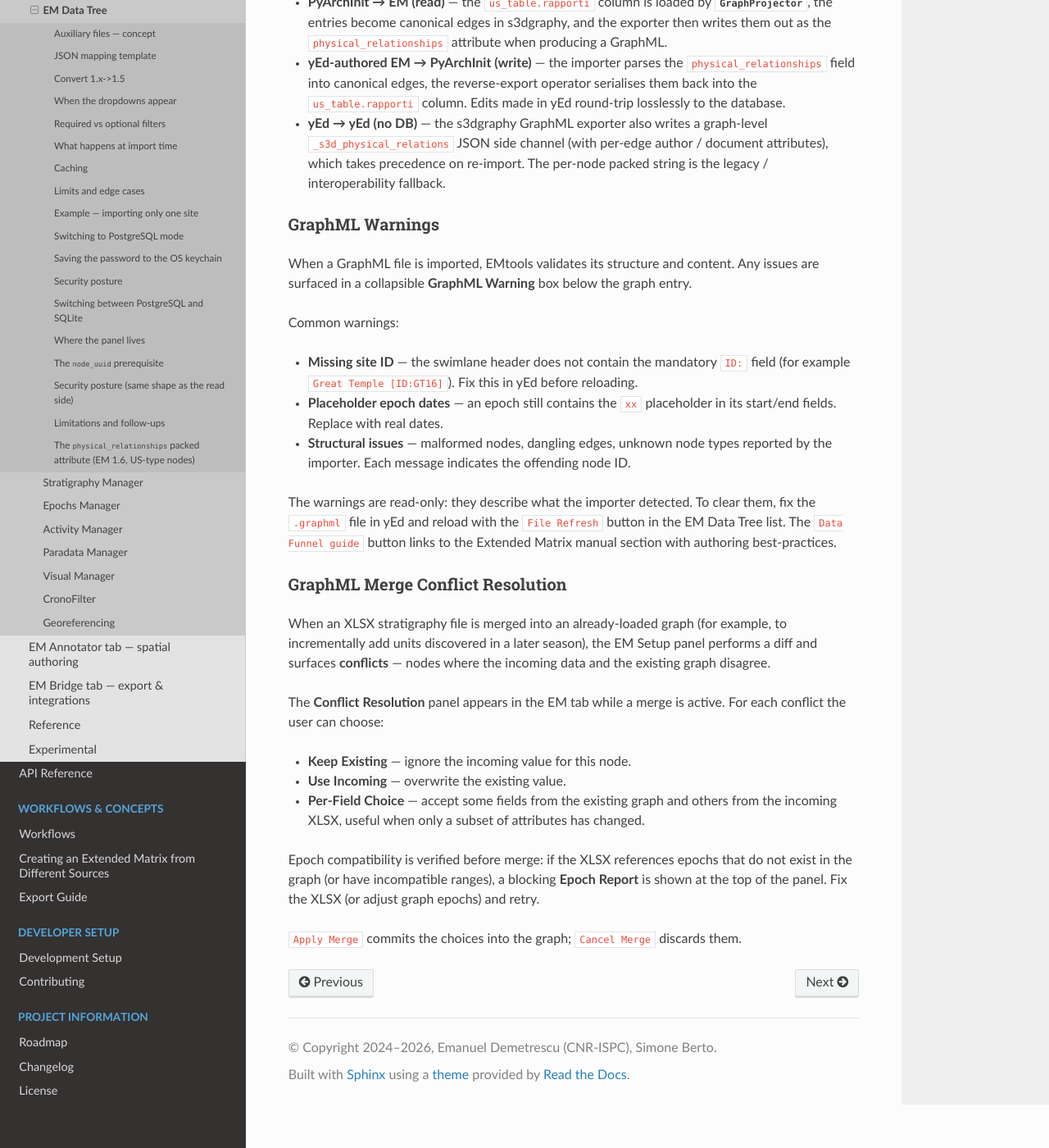
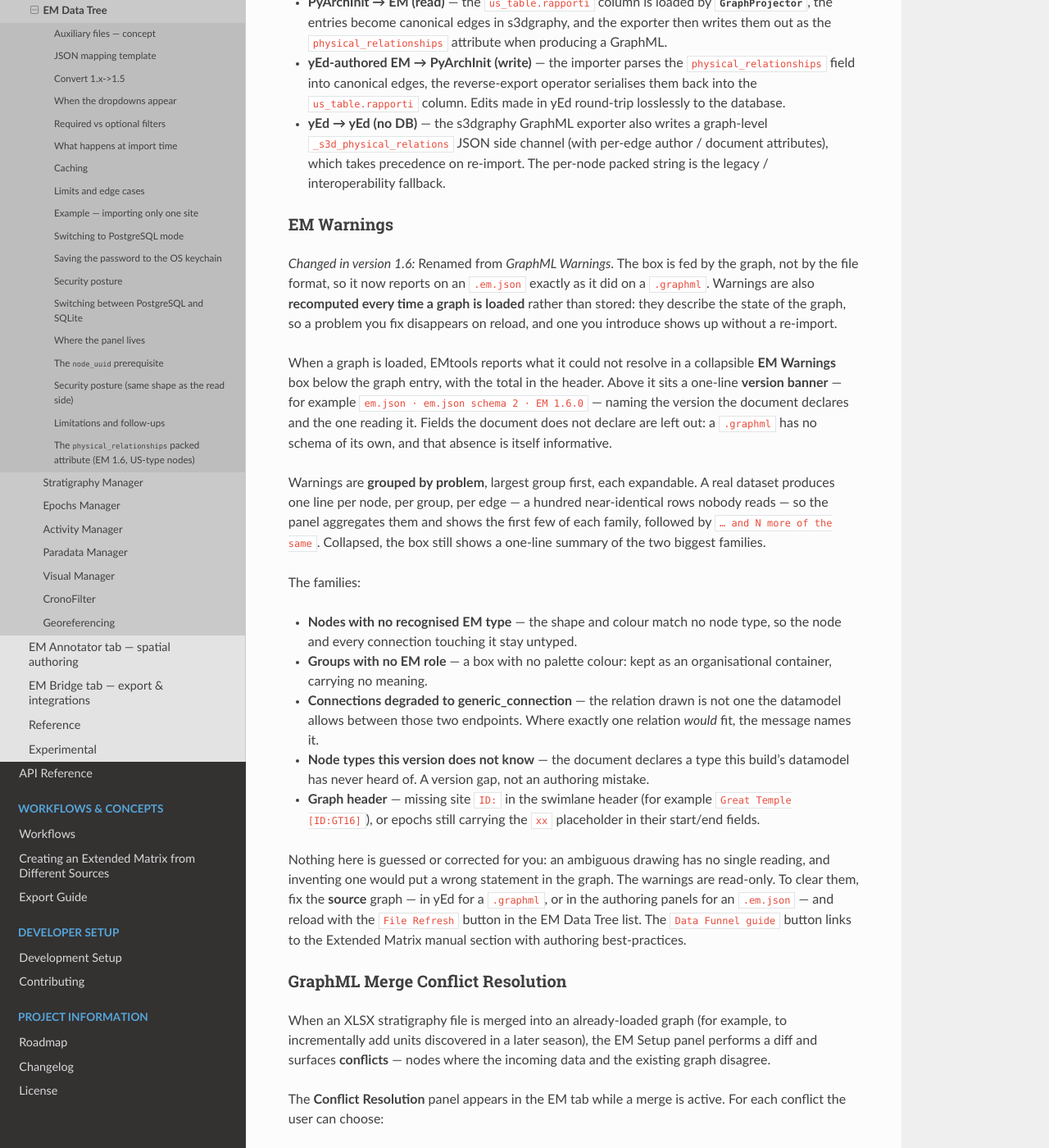
Before and after one commit to zalmoxes-laran/EM-blender-tools-doc, a Sphinx documentation site: the page built from docs/panels/em_setup.rst, in a window 1280 px wide and 1400 px high, scrolled down 22079 px. Shown: the whole window at 82% size. Built offline with Sphinx 7.4.7 and the Read the Docs theme 3.1.0, drawn with Linux system fonts in a browser that asks for light colours.

Commit message:
Update em_setup.rst

```diff
--- a/docs/panels/em_setup.rst
+++ b/docs/panels/em_setup.rst
@@ -1075,20 +1075,55 @@ Common workflows
   the legacy / interoperability fallback.
 
 
-.. _graphml_warnings:
+.. _em_warnings:
 
-GraphML Warnings
-----------------
+EM Warnings
+-----------
 
-When a GraphML file is imported, EMtools validates its structure and content. Any issues are surfaced in a collapsible **GraphML Warning** box below the graph entry.
+.. versionchanged:: 1.6
+   Renamed from *GraphML Warnings*. The box is fed by the graph, not by the file
+   format, so it now reports on an ``.em.json`` exactly as it did on a
+   ``.graphml``. Warnings are also **recomputed every time a graph is loaded**
+   rather than stored: they describe the state of the graph, so a problem you
+   fix disappears on reload, and one you introduce shows up without a
+   re-import.
 
-Common warnings:
+When a graph is loaded, EMtools reports what it could not resolve in a
+collapsible **EM Warnings** box below the graph entry, with the total in the
+header. Above it sits a one-line **version banner** — for example
+``em.json · em.json schema 2 · EM 1.6.0`` — naming the version the document
+declares and the one reading it. Fields the document does not declare are left
+out: a ``.graphml`` has no schema of its own, and that absence is itself
+informative.
 
-- **Missing site ID** — the swimlane header does not contain the mandatory ``ID:`` field (for example ``Great Temple [ID:GT16]``). Fix this in yEd before reloading.
-- **Placeholder epoch dates** — an epoch still contains the ``xx`` placeholder in its start/end fields. Replace with real dates.
-- **Structural issues** — malformed nodes, dangling edges, unknown node types reported by the importer. Each message indicates the offending node ID.
+Warnings are **grouped by problem**, largest group first, each expandable. A
+real dataset produces one line per node, per group, per edge — a hundred
+near-identical rows nobody reads — so the panel aggregates them and shows the
+first few of each family, followed by ``… and N more of the same``. Collapsed,
+the box still shows a one-line summary of the two biggest families.
 
-The warnings are read-only: they describe what the importer detected. To clear them, fix the ``.graphml`` file in yEd and reload with the ``File Refresh`` button in the EM Data Tree list. The ``Data Funnel guide`` button links to the Extended Matrix manual section with authoring best-practices.
+The families:
+
+- **Nodes with no recognised EM type** — the shape and colour match no node
+  type, so the node and every connection touching it stay untyped.
+- **Groups with no EM role** — a box with no palette colour: kept as an
+  organisational container, carrying no meaning.
+- **Connections degraded to generic_connection** — the relation drawn is not one
+  the datamodel allows between those two endpoints. Where exactly one relation
+  *would* fit, the message names it.
+- **Node types this version does not know** — the document declares a type this
+  build's datamodel has never heard of. A version gap, not an authoring mistake.
+- **Graph header** — missing site ``ID:`` in the swimlane header (for example
+  ``Great Temple [ID:GT16]``), or epochs still carrying the ``xx`` placeholder
+  in their start/end fields.
+
+Nothing here is guessed or corrected for you: an ambiguous drawing has no single
+reading, and inventing one would put a wrong statement in the graph. The
+warnings are read-only. To clear them, fix the **source** graph — in yEd for a
+``.graphml``, or in the authoring panels for an ``.em.json`` — and reload with
+the ``File Refresh`` button in the EM Data Tree list. The ``Data Funnel guide``
+button links to the Extended Matrix manual section with authoring
+best-practices.
 
 
 .. _graphml_merge_conflict:
```
